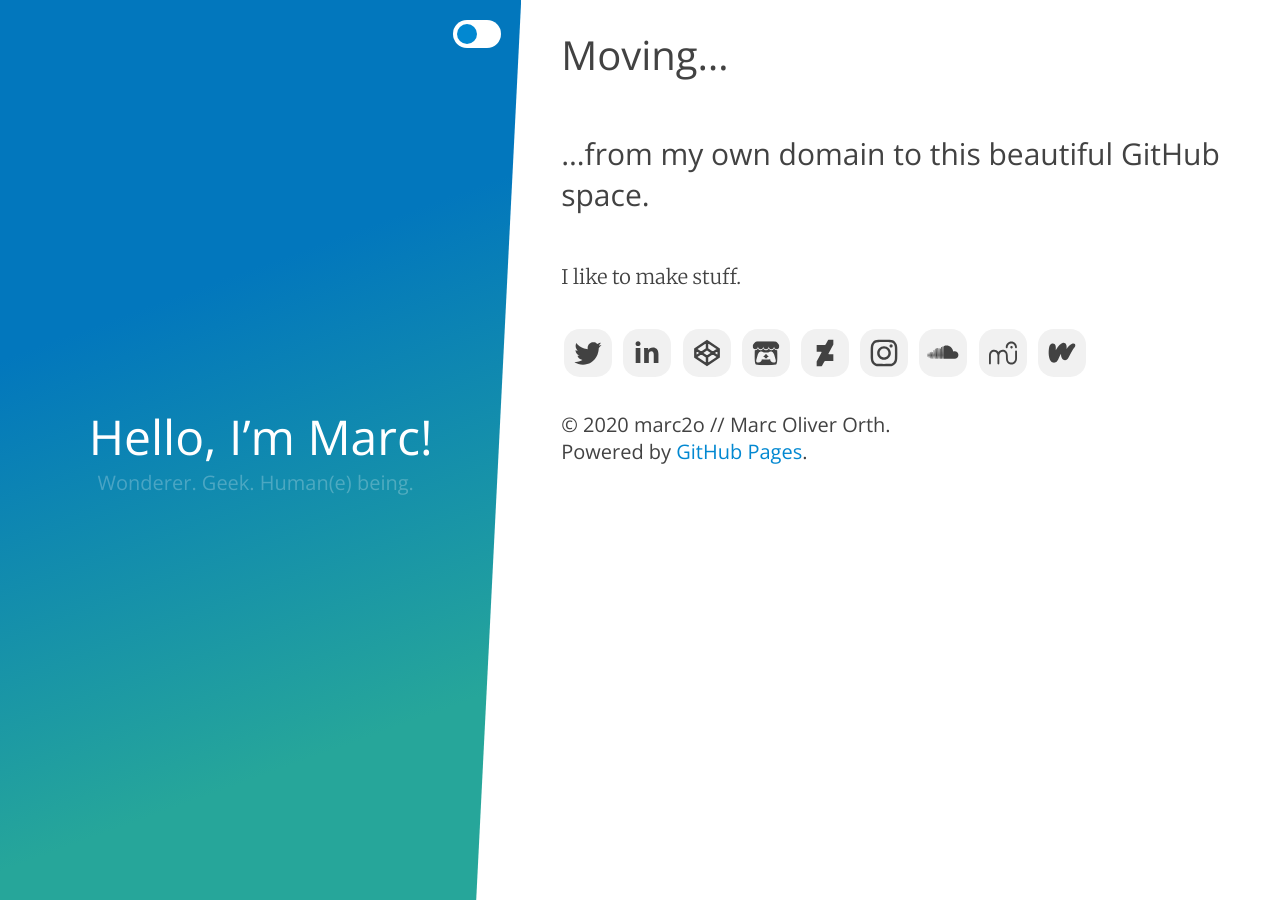
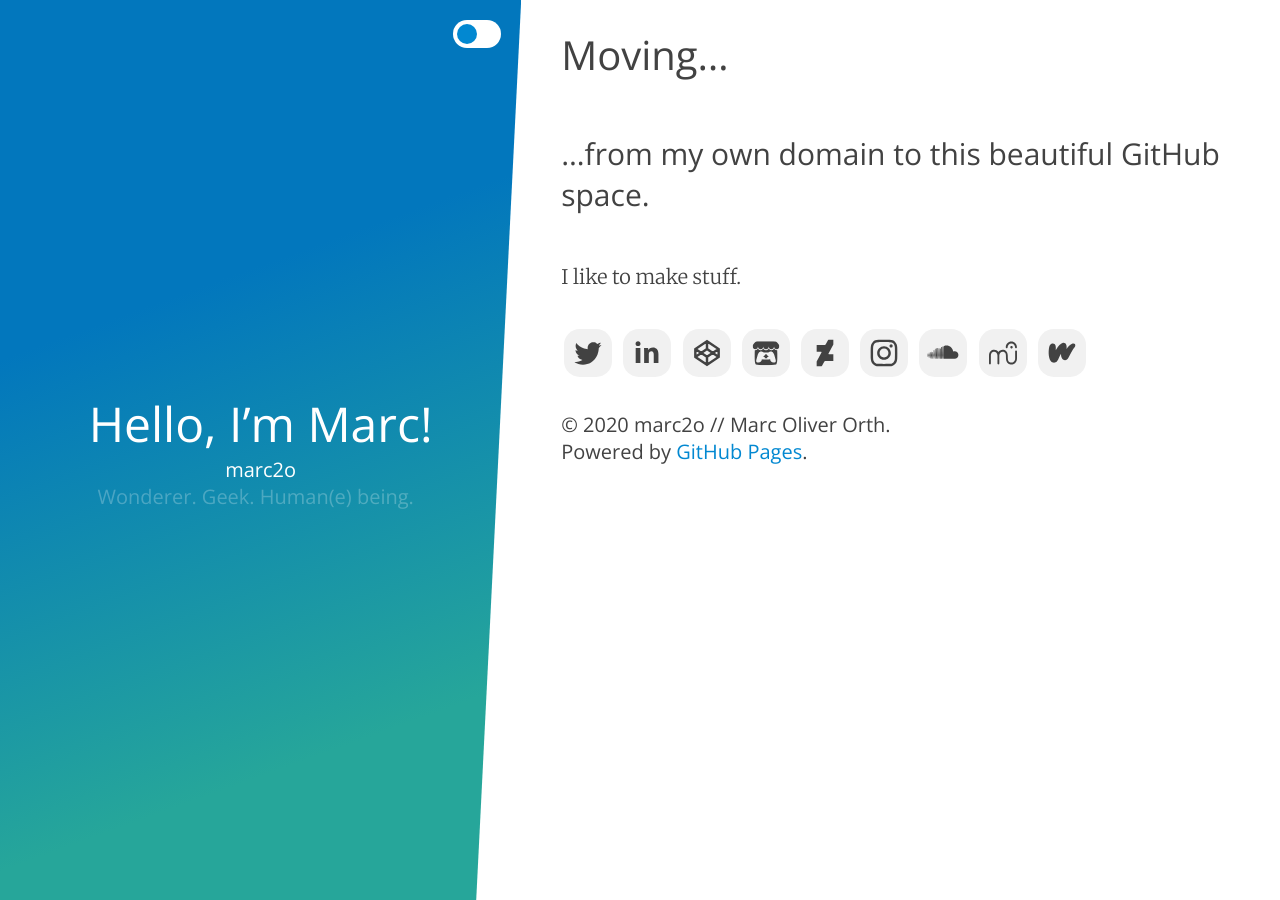
Before and after one commit to marc2o/marc2o.github.io, a Jekyll site: the page built from index.md, in a window 1280 px wide. Built offline with Jekyll 4.4.1, drawn with Linux system fonts in a browser that asks for light colours.

Commit message:
Update index.html

```diff
--- a/_layouts/index.html
+++ b/_layouts/index.html
@@ -76,6 +76,7 @@
         </svg>
       </div>
       <span class="title">{{ page.title | default: site.title | default: site.github.repository_name }}</span>
+      <span class="about">{{ page.author | default: "marc2o" }}</span>
       <span class="about" id="about_marc2o">
         <span>{{ page.description | default: site.description | default: site.github.project_tagline }}</span>
         <span hidden class="hidden">Early adopter and retro&shy;crastinator.</span>
```
